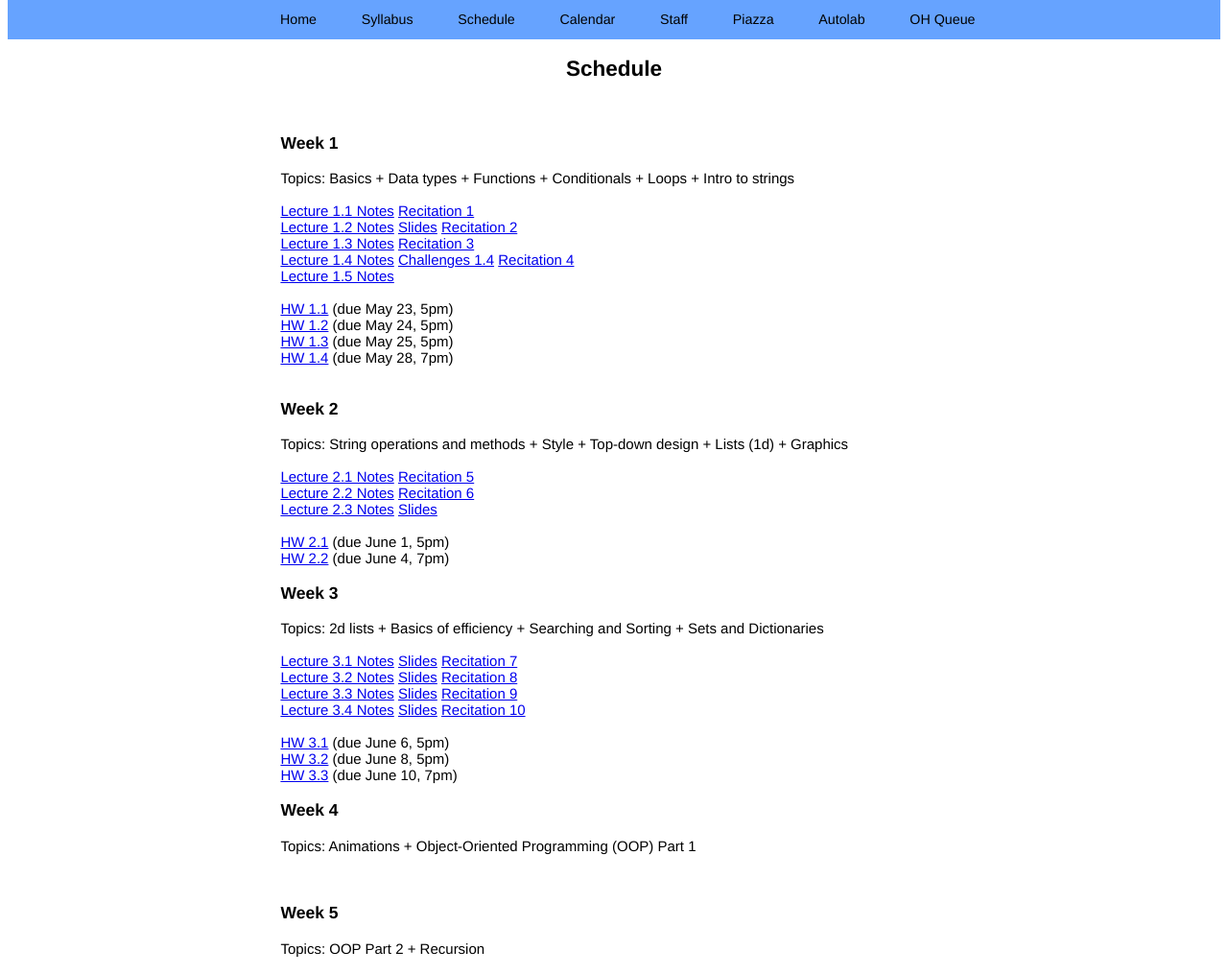
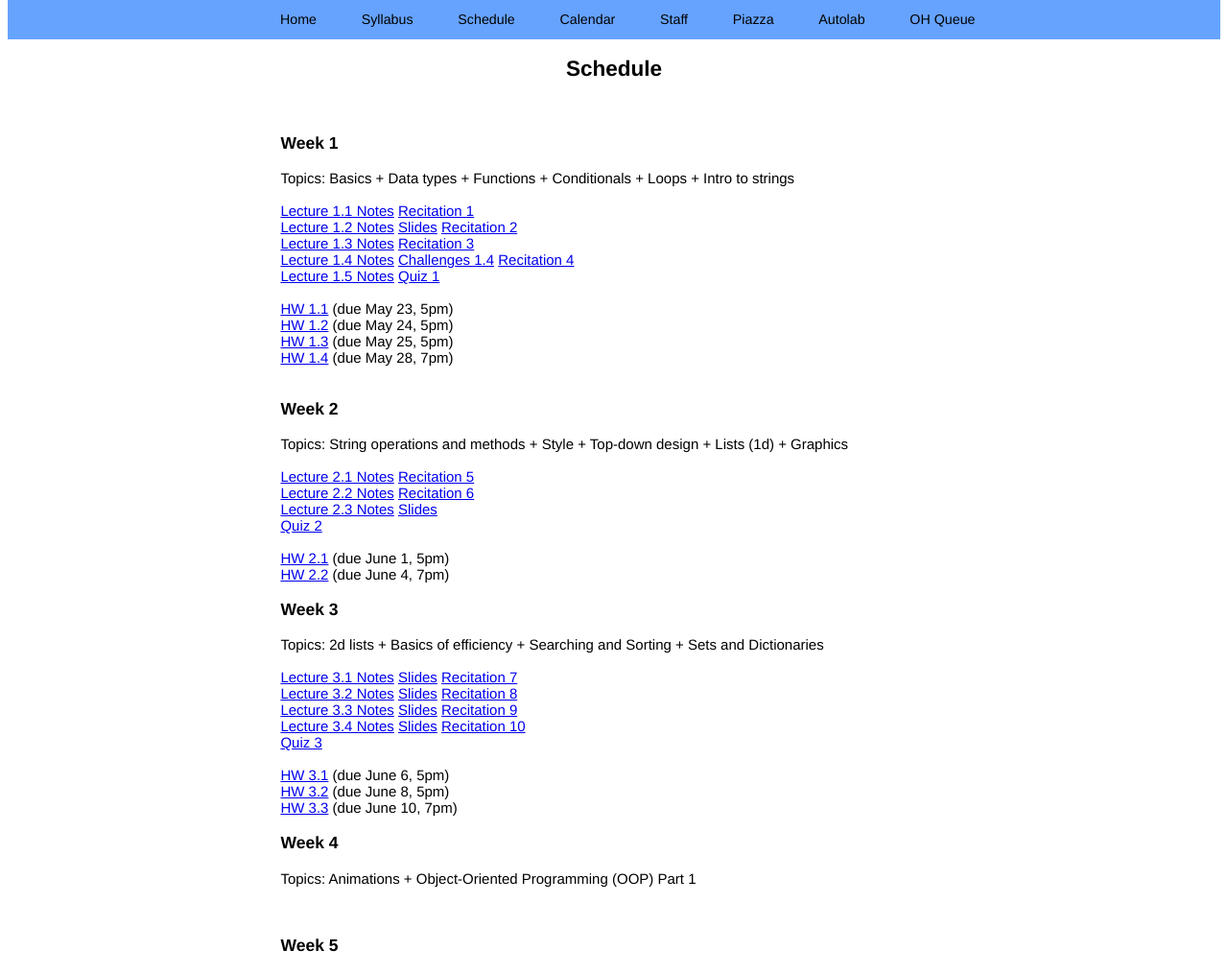
Before and after one commit to cs112/cs112.github.io, a plain HTML site: page schedule.html in a window 1280 px wide. Shown: the part 75-1090 px from the top of the page at 96% size. Drawn offline with Linux system fonts and the light colour scheme; a script that the page names is missing.

Commit message:
Add quizzes

```diff
--- a/schedule.html
+++ b/schedule.html
@@ -65,7 +65,9 @@
             <a href="challenges/challenge1-4.html ">Challenges 1.4</a>
             <a href="recitation/rec4.py">Recitation 4</a> <br />
 
-            <a href="notes/notes1-5.html ">Lecture 1.5 Notes</a><br /><br />
+            <a href="notes/notes1-5.html ">Lecture 1.5 Notes</a>
+            <a href="quizzes/quiz-1.pdf ">Quiz 1</a>
+            <br /><br />
 
             <a href="hw/hw1-1.html ">HW 1.1</a> (due May 23, 5pm) <br />
             <a href="hw/hw1-2.html ">HW 1.2</a> (due May 24, 5pm) <br />
@@ -85,6 +87,8 @@
         <br />
         <a href="notes/notes2-3.html">Lecture 2.3 Notes</a>
         <a href="slides/slides-w2-lec3.pdf">Slides</a>
+        <br />
+        <a href="quizzes/quiz-2.pdf ">Quiz 2</a>
         <br /><br />
         <a href="hw/hw2-1.html ">HW 2.1</a> (due June 1, 5pm) <br />
         <a href="hw/hw2-2.html ">HW 2.2</a> (due June 4, 7pm) <br />
@@ -106,6 +110,8 @@
         <a href="notes/notes3-4.html">Lecture 3.4 Notes</a>
         <a href="slides/slides-w3-lec4.pdf">Slides</a>
         <a href="recitation/rec10.py">Recitation 10</a>
+        <br />
+        <a href="quizzes/quiz-3.pdf ">Quiz 3</a>
         <br /> <br />
 
         <a href="hw/hw3-1.html ">HW 3.1</a> (due June 6, 5pm) <br />
```
Also changed, not shown: 5 other files.
